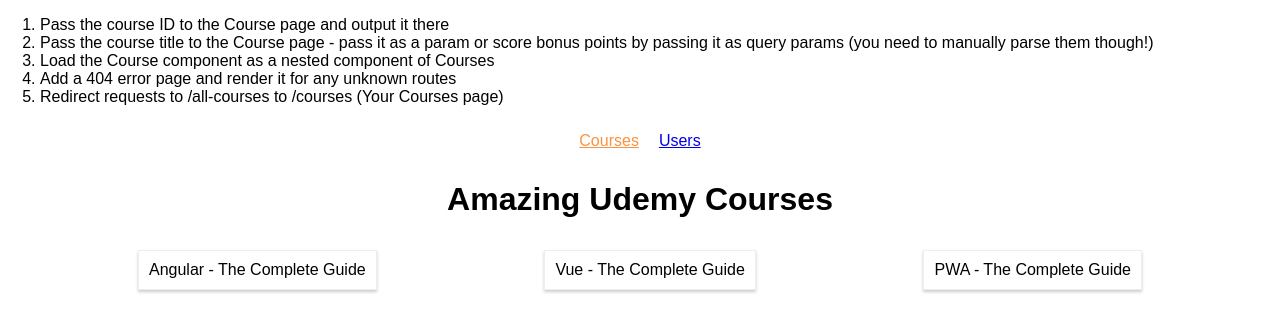
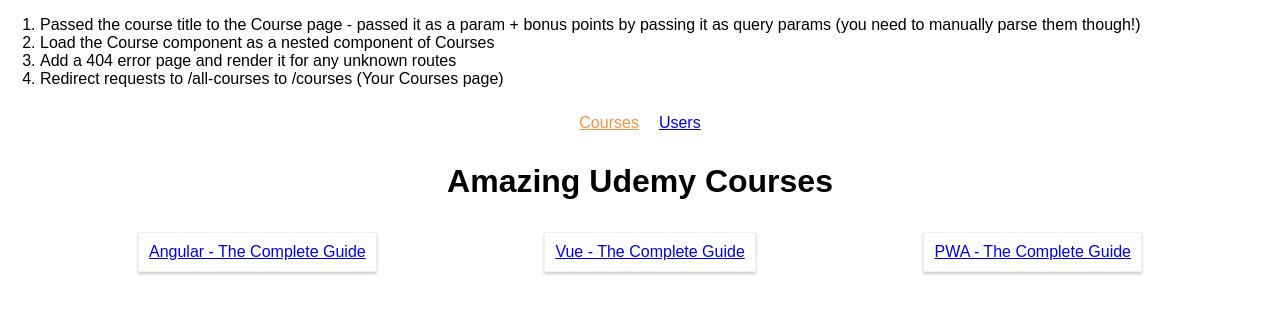
Before and after one commit to RaidenDilan/react-complete-guide-assignment-3, a React (Create React App) app: page /courses in a window 1280 px wide. Shown: the top 332 px of the page. Built offline with nearby package versions, Linux system fonts and the light colour scheme; the HTML template or start-up script is replaced by a standard one.

Commit message:
Passed the course ID to the Course page

```diff
--- a/src/App.js
+++ b/src/App.js
@@ -1,16 +1,16 @@
 import React, { Component } from 'react';
-import { Route, NavLink } from 'react-router-dom';
+import { Route, NavLink, Switch } from 'react-router-dom';
 
 import Courses from './containers/Courses/Courses';
 import Users from './containers/Users/Users';
+import Course from './containers/Course/Course';
 
 class App extends Component {
   render () {
     return (
       <div className='App'>
         <ol style={ { textAlign: 'left' } }>
-          <li>Pass the course ID to the Course page and output it there</li>
-          <li>Pass the course title to the Course page - pass it as a param or score bonus points by passing it as query params (you need to manually parse them though!)</li>
+          <li>Passed the course title to the Course page - passed it as a param + bonus points by passing it as query params (you need to manually parse them though!)</li>
           <li>Load the Course component as a nested component of Courses</li>
           <li>Add a 404 error page and render it for any unknown routes</li>
           <li>Redirect requests to /all-courses to /courses (Your Courses page)</li>
@@ -25,8 +25,11 @@
             </li>
           </ul>
         </nav>
-        <Route path='/courses' component={ Courses } />
-        <Route path='/users' component={ Users } />
+        <Switch>
+          <Route path='/users' component={ Users } />
+          <Route path='/courses/course' component={ Course } />
+          <Route path='/courses' component={ Courses } />
+        </Switch>
       </div>
     );
   }
--- a/src/containers/Courses/Courses.js
+++ b/src/containers/Courses/Courses.js
@@ -1,4 +1,5 @@
 import React, { Component } from 'react';
+import { Link } from 'react-router-dom';
 
 import './Courses.css';
 
@@ -18,9 +19,12 @@
         <section className='Courses'>
           {
             this.state.courses.map(course => {
-              return <article
-                className='Course'
-                key={ course.id }>{ course.title }</article>;
+              return (
+                <Link to={ this.props.match.url + '/course' } key={ course.id }>
+                  <article
+                    className='Course'>{ course.title }</article>
+                </Link>
+              );
             })
           }
         </section>
```
